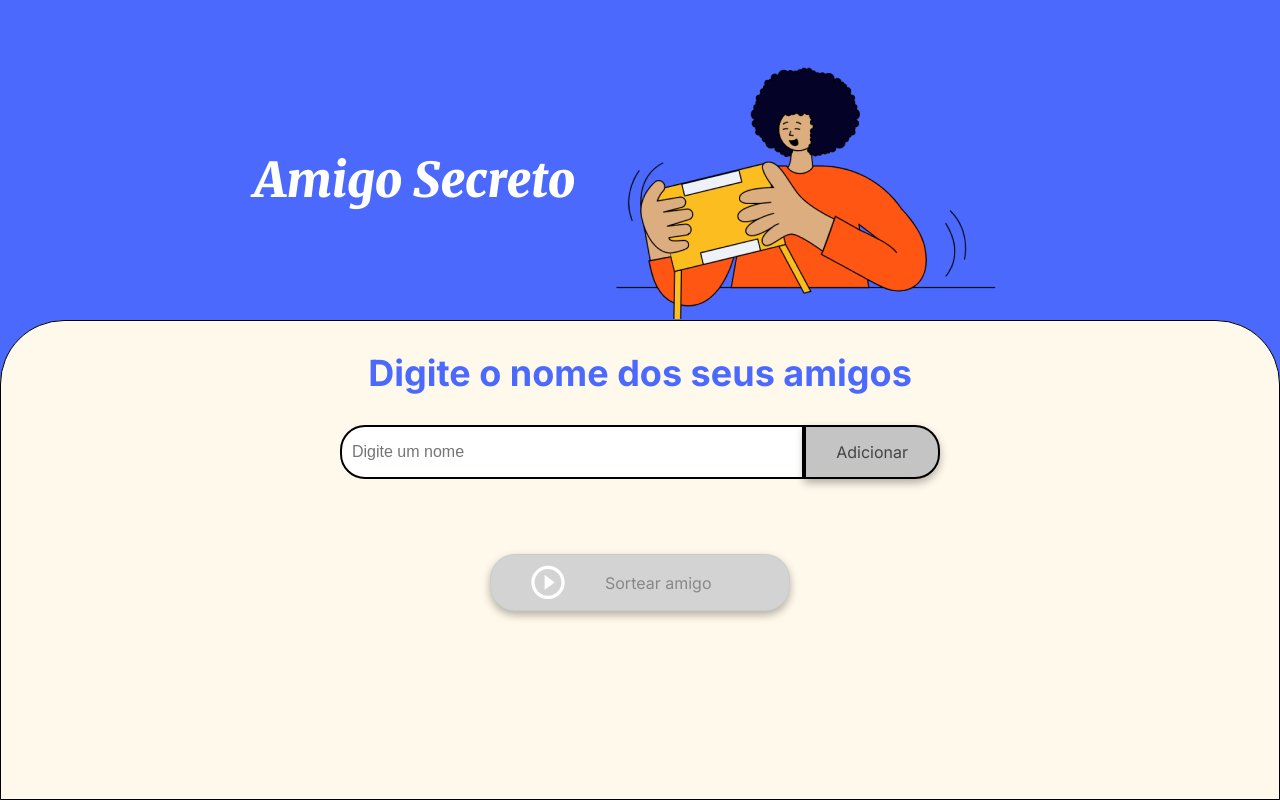
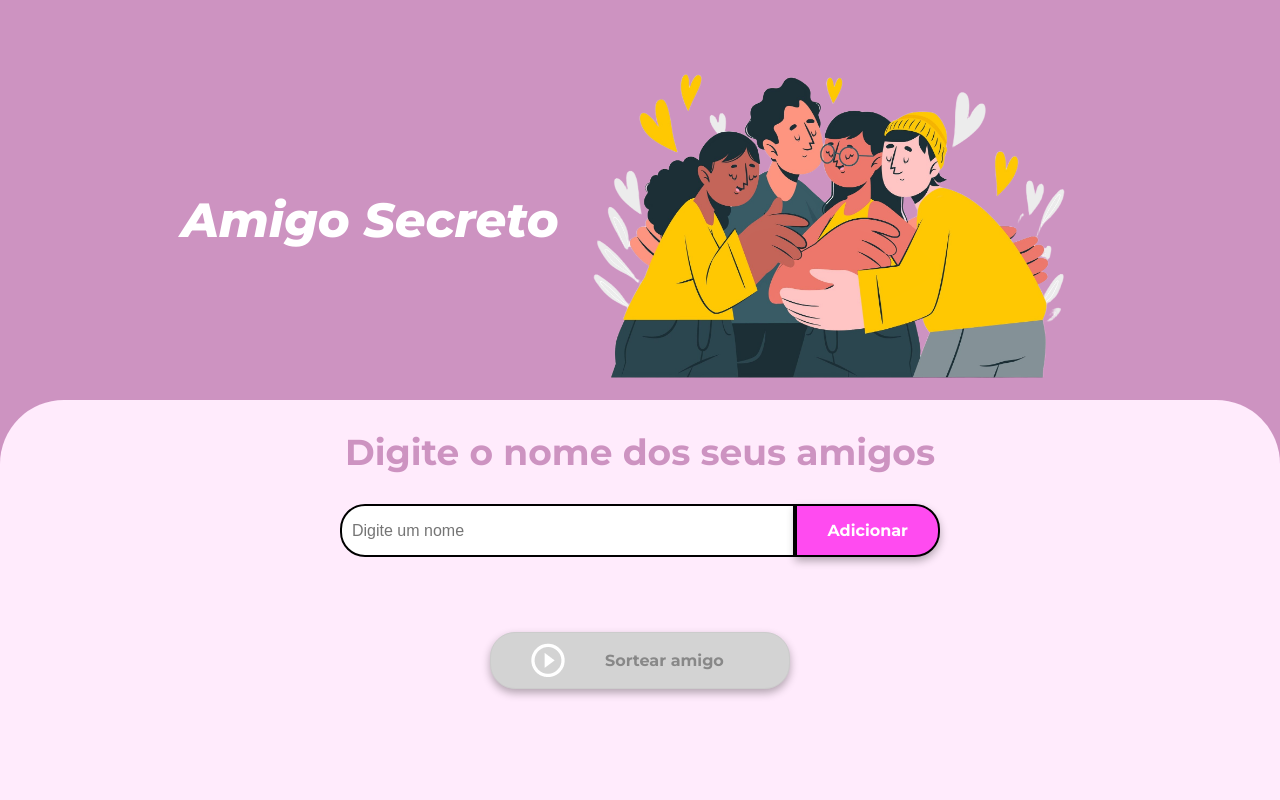
Before and after one commit to LuaRamos30/Desafio-Amigo-Secreto, a plain HTML site: page challenge-amigo-secreto_pt-main/index.html in a window 1280 px wide. Drawn offline with Linux system fonts and the light colour scheme; a web font is replaced by a local one.

Commit message:
Novas imagens, alteração nas cores, adição de novas fontes

```diff
--- a/challenge-amigo-secreto_pt-main/index.html
+++ b/challenge-amigo-secreto_pt-main/index.html
@@ -1,12 +1,29 @@
 <!DOCTYPE html>
 <html lang="pt-br">
   <head>
-    <meta charset="UTF-8">
-    <meta name="viewport" content="width=device-width, initial-scale=1.0">
-    <link rel="stylesheet" href="style.css">
-    <link rel="preconnect" href="https://fonts.googleapis.com">
-    <link rel="preconnect" href="https://fonts.gstatic.com" crossorigin>
-    <link href="https://fonts.googleapis.com/css2?family=Inter:wght@100;400;700;900&family=Merriweather:ital,wght@0,300;0,400;0,700;0,900;1,300;1,400;1,700;1,900&display=swap" rel="stylesheet">
+    <meta charset="UTF-8" />
+    <meta name="viewport" content="width=device-width, initial-scale=1.0" />
+    <link rel="stylesheet" href="style.css" />
+
+    <link rel="preconnect" href="https://fonts.googleapis.com" />
+    <link rel="preconnect" href="https://fonts.gstatic.com" crossorigin />
+    <link
+      href="https://fonts.googleapis.com/css2?family=Inter:wght@100..900&family=Playwrite+IN:wght@100..400&display=swap"
+      rel="stylesheet"
+    />
+    <link rel="preconnect" href="https://fonts.googleapis.com" />
+    <link rel="preconnect" href="https://fonts.gstatic.com" crossorigin />
+    <link
+      href="https://fonts.googleapis.com/css2?family=Montserrat:ital,wght@0,100..900;1,100..900&display=swap"
+      rel="stylesheet"
+    />
+
+    <link rel="preconnect" href="https://fonts.googleapis.com" />
+    <link rel="preconnect" href="https://fonts.gstatic.com" crossorigin />
+    <link
+      href="https://fonts.googleapis.com/css2?family=Inter:wght@100;400;700;900&family=Merriweather:ital,wght@0,300;0,400;0,700;0,900;1,300;1,400;1,700;1,900&display=swap"
+      rel="stylesheet"
+    />
     <title>Amigo Secreto</title>
   </head>
 
@@ -14,22 +31,47 @@
     <main class="main-content">
       <header class="header-banner">
         <h1 class="main-title">Amigo Secreto</h1>
-            <img src="assets/amigo-secreto.png" alt="Imagem representativa de amigo secreto">
+        <div class="imagem">
+          <img
+            src="assets/friends.png"
+            class="img-amigo"
+            alt="Imagem representativa de amigo secreto"
+          />
+        </div>
       </header>
 
       <section class="input-section">
         <h2 class="section-title">Digite o nome dos seus amigos</h2>
         <div class="input-wrapper">
-                <input type="text" id="amigo" class="input-name" placeholder="Digite um nome">
-                <button class="button-add" onclick="adicionarAmigo()">Adicionar</button>
+          <input
+            type="text"
+            id="amigo"
+            class="input-name"
+            placeholder="Digite um nome"
+          />
+          <button class="button-add" onclick="adicionarAmigo()">
+            Adicionar
+          </button>
         </div>
 
-            <ul id="listaAmigos" class="name-list" aria-labelledby="listaAmigos" role="list"></ul>
+        <ul
+          id="listaAmigos"
+          class="name-list"
+          aria-labelledby="listaAmigos"
+          role="list"
+        ></ul>
         <ul id="resultado" class="result-list" aria-live="polite"></ul>
 
         <div class="button-container">
-                <button class="button-draw" onclick="sortearAmigo()" aria-label="Sortear amigo secreto">
-                    <img src="assets/play_circle_outline.png" alt="Ícone para sortear">
+          <button
+            class="button-draw"
+            onclick="sortearAmigo()"
+            aria-label="Sortear amigo secreto"
+          >
+            <img
+              src="assets/play_circle_outline.png"
+              alt="Ícone para sortear"
+            />
             Sortear amigo
           </button>
         </div>
--- a/challenge-amigo-secreto_pt-main/style.css
+++ b/challenge-amigo-secreto_pt-main/style.css
@@ -1,10 +1,10 @@
 :root {
-    --color-primary: #4B69FD;
-    --color-secondary: #FFF9EB;
-    --color-tertiary: #C4C4C4;
-    --color-button: #fe652b;
-    --color-button-hover: #e55720;
-    --color-text: #444444;
+    --color-primary: rgb(205, 147, 193);
+    --color-secondary: rgb(255, 235, 252);
+    --color-tertiary: rgb(255, 75, 240);
+    --color-button: rgb(255, 75, 240);
+    --color-button-hover: rgb(194, 2, 159);
+    --color-text: rgb(40, 40, 40);
     --color-white: #FFFFFF;
 }
 
@@ -21,6 +21,7 @@ body {
     display: flex;
     justify-content: center;
     align-items: center;
+    font-family: "Montserrat", serif;
 }
 
 .main-content {
@@ -43,7 +44,6 @@ body {
 .input-section {
     flex: 60%;
     background-color: var(--color-secondary);
-    border: 1px solid #000;
     border-radius: 64px 64px 0 0;
     display: flex;
     flex-direction: column;
@@ -55,14 +55,14 @@ body {
 /* Títulos */
 .main-title {
     font-size: 48px;
-    font-family: "Merriweather", serif;
-    font-weight: 900;
+    font-family: "Montserrat", serif;
+    font-weight: 800;
     font-style: italic;
     color: var(--color-white);
 }
 
 .section-title {
-    font-family: "Inter", serif;
+    font-family: "Montserrat", serif;
     font-size: 36px;
     font-weight: 700;
     color: var(--color-primary);
@@ -100,14 +100,21 @@ body {
     border: 2px solid #333;
     border-right: none;
     border-radius: 25px 0 0 25px;
-    font-family: "Merriweather", serif;
+    font-family: "Montserrat", serif;
     box-shadow: 0 4px 8px rgba(0, 0, 0, 0.3);
+}
+
+
+input:focus{
+    border-color:rgb(255, 75, 240); /* Cor da borda no focus */
+    box-shadow: 0 0 10px rgb(255, 75, 240);; /* Brilho ao redor */
 }
 
 /* Estilos de botão */
 button {
     padding: 15px 30px;
-    font-family: "Inter", sans-serif;
+    font-family: "Montserrat", serif;
+    font-weight: 700;
     font-size: 16px;
     border: 2px solid #000;
     border-radius: 25px;
@@ -117,26 +124,30 @@ button {
 
 .button-add {
     background-color: var(--color-tertiary);
-    color: var(--color-text);
+    color: white;
     border-radius: 0 25px 25px 0;
+    transition:  0.5s;
 }
 
 .button-add:hover {
-    background-color: #a1a1a1;
+    color: var( --color-text);
+
+    background-color:rgb(255, 181, 249);
 }
 
 /* Listas */
 ul {
     list-style-type: none;
     color: var(--color-text);
-    font-family: "Inter", sans-serif;
+    font-family: "Montserrat", serif;
+    font-weight:500;
     font-size: 18px;
     margin: 20px 0;
 }
 
 .result-list {
     margin-top: 15px;
-    color: #05DF05;
+    color:var(--color-primary);
     font-size: 22px;
     font-weight: bold;
     text-align: center;
@@ -151,7 +162,27 @@ ul {
     color: var(--color-white);
     background-color: var(--color-button);
     font-size: 16px;
+
+    transition:  0.5s;
 }
+
+
+
+.img-amigo{
+    height: 45vh;
+    padding:0;
+    display:block;
+}
+
+.imagem{
+    position: relative;
+    display: flex;
+    padding:0;
+}
+
+
+
+
 
 .button-draw img {
     margin-right: 40px;
```
Also changed, not shown: challenge-amigo-secreto_pt-main/assets/friends.png (added), challenge-amigo-secreto_pt-main/assets/friends.svg (added). Lines whose indentation alone changed are shown as unchanged.
